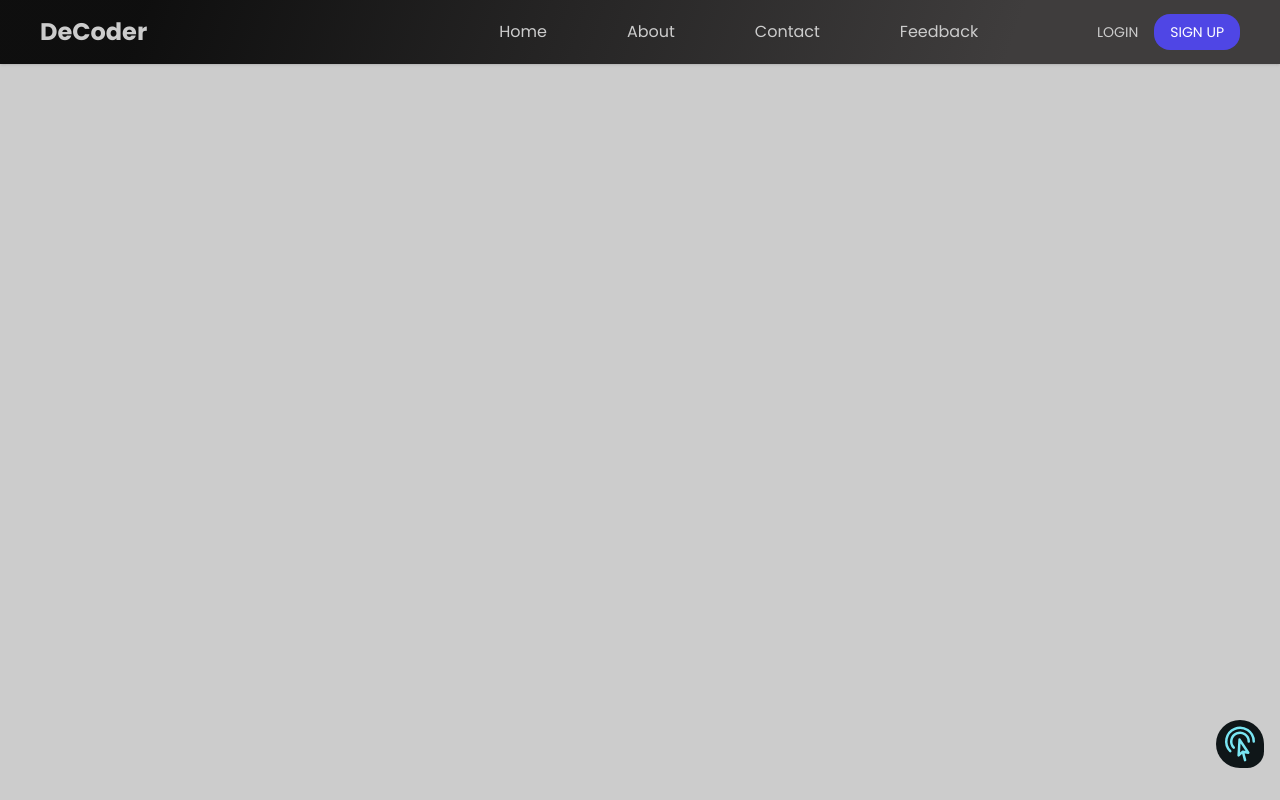
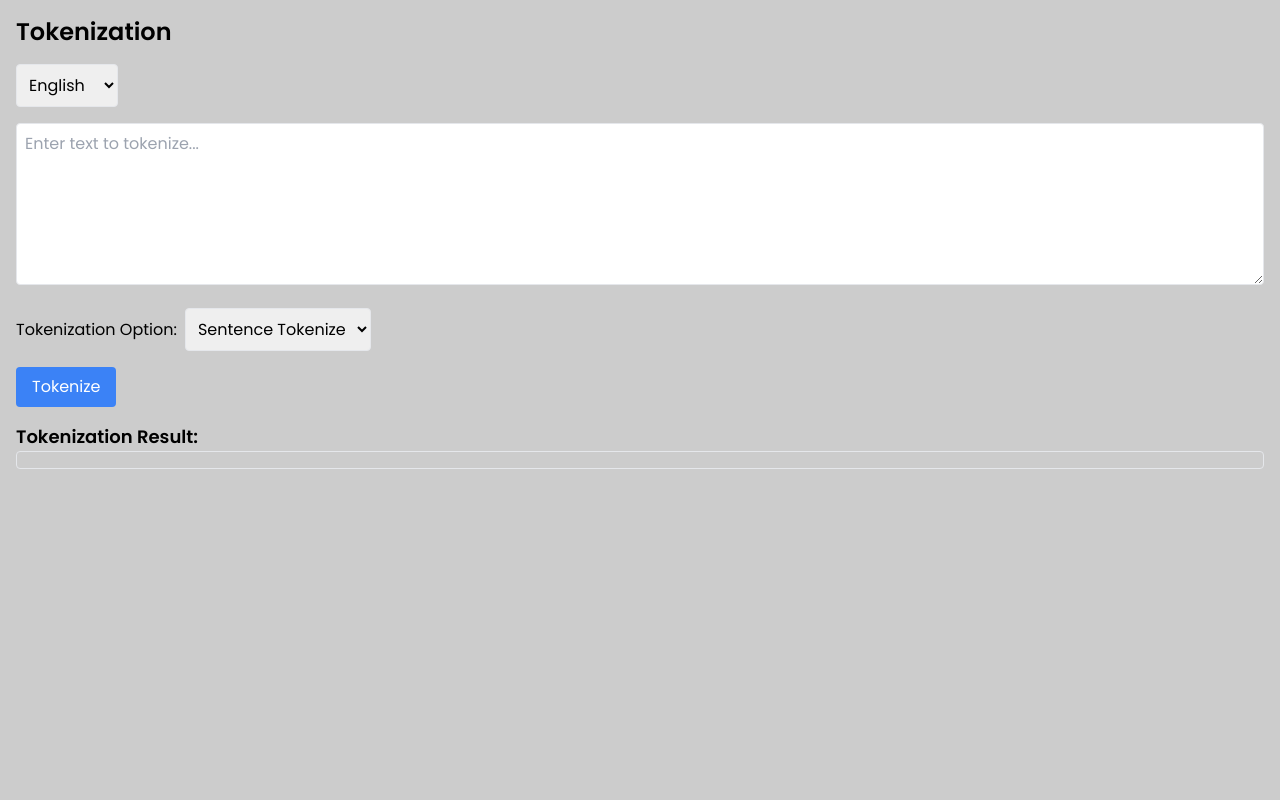
Before and after one commit to akadeepesh/ML_Automation_Frontend, a React (Create React App) app: page /tokenization in a window 1280 px wide. Built offline with nearby package versions, Linux system fonts and the light colour scheme; a web font is replaced by a local one.

Commit message:
basic tokenization page

```diff
--- a/src/App.js
+++ b/src/App.js
@@ -5,11 +5,12 @@ import Chatbox from './components/Chatbox';
 import Navbar from './components/Navbar';
 import Signup from './components/Signup';
 import Login from './components/Login';
+import Tokenization from './components/Tokenization';
 import { BrowserRouter, Routes, Route, useLocation } from "react-router-dom";
 
 const Layout = () => {
   const location = useLocation();
-  const isHidden = location.pathname === "/signup" || location.pathname === "/login";
+  const isHidden = location.pathname === "/signup" || location.pathname === "/login" || location.pathname === '/tokenization';
   return (
     <>
       {!isHidden && <Navbar />}
@@ -18,6 +19,7 @@ const Layout = () => {
         <Route path="/" element={<Home />} />
         <Route path="/signup" element={<Signup />} />
         <Route path='/login' element={<Login/>}/>
+        <Route path='/tokenization' element={<Tokenization/>}></Route>
       </Routes>
     </>
   );
--- a/src/components/Home.jsx
+++ b/src/components/Home.jsx
@@ -1,6 +1,7 @@
 import React from 'react';
 import './styling/Home.css';
 import { BsArrowRightCircle, BsFillInfoCircleFill } from "react-icons/bs";
+import { Link as RouteLink } from 'react-router-dom';
 
 const data = [
   { title: 'Text Tokenization', description: 'Text tokenization is the process of breaking down a piece of text into smaller units called tokens. These tokens can be words, characters, or subwords.' },
@@ -55,7 +56,7 @@ const Home = () => {
                 <BsFillInfoCircleFill size={30} />
               </span>
               <span className='cursor-pointer text-white hover:text-blueish'>
-                <BsArrowRightCircle size={30} />
+                <RouteLink to='/tokenization'><BsArrowRightCircle size={30} /></RouteLink>
               </span>
             </div>
           </div>
--- /dev/null
+++ b/src/components/Tokenization.jsx
@@ -0,0 +1,105 @@
+import React, { useState } from "react";
+
+const Tokenization = () => {
+    const [inputText, setInputText] = useState("");
+    const [selectedLanguage, setSelectedLanguage] = useState("eng");
+    const [tokenizationOption, setTokenizationOption] = useState("sentence");
+    const [outputText, setOutputText] = useState("");
+
+    // Function to handle input text change
+    const handleInputChange = (event) => {
+        setInputText(event.target.value);
+    };
+
+    // Function to handle language selection change
+    const handleLanguageChange = (event) => {
+        setSelectedLanguage(event.target.value);
+    };
+
+    // Function to handle tokenization option change
+    const handleTokenizationOptionChange = (event) => {
+        setTokenizationOption(event.target.value);
+    };
+
+    // Function to submit tokenization request to backend
+    const handleTokenize = () => {
+        // Send a request to your backend to tokenize inputText
+        // and update the outputText state with the result.
+        // Replace this with your actual backend API call.
+        // Example:
+        // fetch(`/api/tokenize?language=${selectedLanguage}&option=${tokenizationOption}`, {
+        //   method: "POST",
+        //   body: JSON.stringify({ text: inputText }),
+        //   headers: {
+        //     "Content-Type": "application/json",
+        //   },
+        // })
+        //   .then((response) => response.json())
+        //   .then((data) => {
+        //     setOutputText(data.result);
+        //   })
+        //   .catch((error) => {
+        //     console.error("Error fetching data:", error);
+        //   });
+
+        // Placeholder result for demonstration
+        setOutputText(`Sample ${tokenizationOption} tokenization output.`);
+    };
+
+    return (
+        <div className="container mx-auto p-4">
+            <h1 className="text-2xl font-semibold mb-4">Tokenization</h1>
+            <div className="flex mb-4">
+                <div className="flex-grow">
+                    <select
+                        className="p-2 border rounded"
+                        value={selectedLanguage}
+                        onChange={handleLanguageChange}
+                    >
+                        <option value="eng">English</option>
+                        <option value="spanish">Spanish</option>
+                        {/* Add more language options here */}
+                    </select>
+                </div>
+            </div>
+            <div className="mb-4">
+                <textarea
+                    className="w-full p-2 border rounded"
+                    rows="6"
+                    placeholder="Enter text to tokenize..."
+                    value={inputText}
+                    onChange={handleInputChange}
+                ></textarea>
+            </div>
+            <div className="mb-4">
+                <div className="flex items-center">
+                    <label className="mr-2">Tokenization Option:</label>
+                    <select
+                        className="p-2 border rounded"
+                        value={tokenizationOption}
+                        onChange={handleTokenizationOptionChange}
+                    >
+                        <option value="sentence">Sentence Tokenize</option>
+                        <option value="word">Word Tokenize</option>
+                    </select>
+                </div>
+            </div>
+            <div>
+                <button
+                    className="bg-blue-500 text-white px-4 py-2 rounded hover:bg-blue-600"
+                    onClick={handleTokenize}
+                >
+                    Tokenize
+                </button>
+            </div>
+            <div className="mt-4">
+                <h2 className="text-lg font-semibold">Tokenization Result:</h2>
+                <pre className="p-2 border rounded">
+                    {outputText}
+                </pre>
+            </div>
+        </div>
+    );
+};
+
+export default Tokenization;
```
